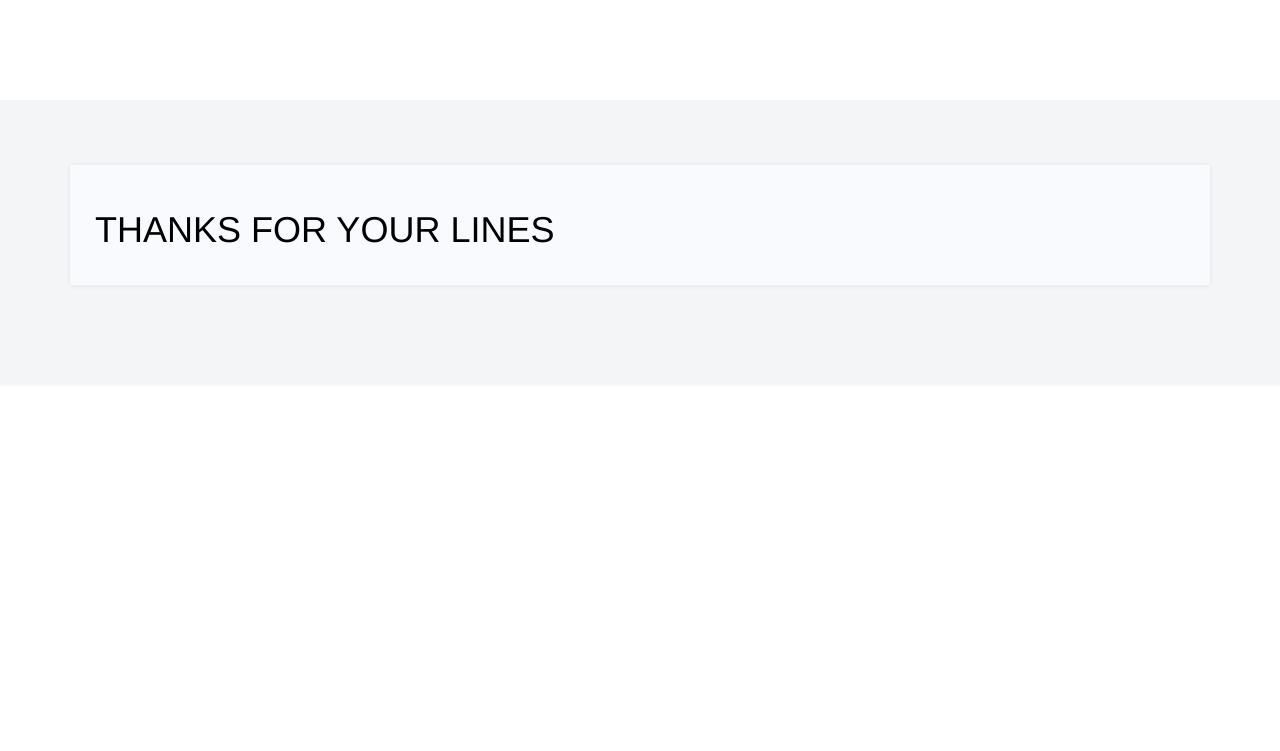
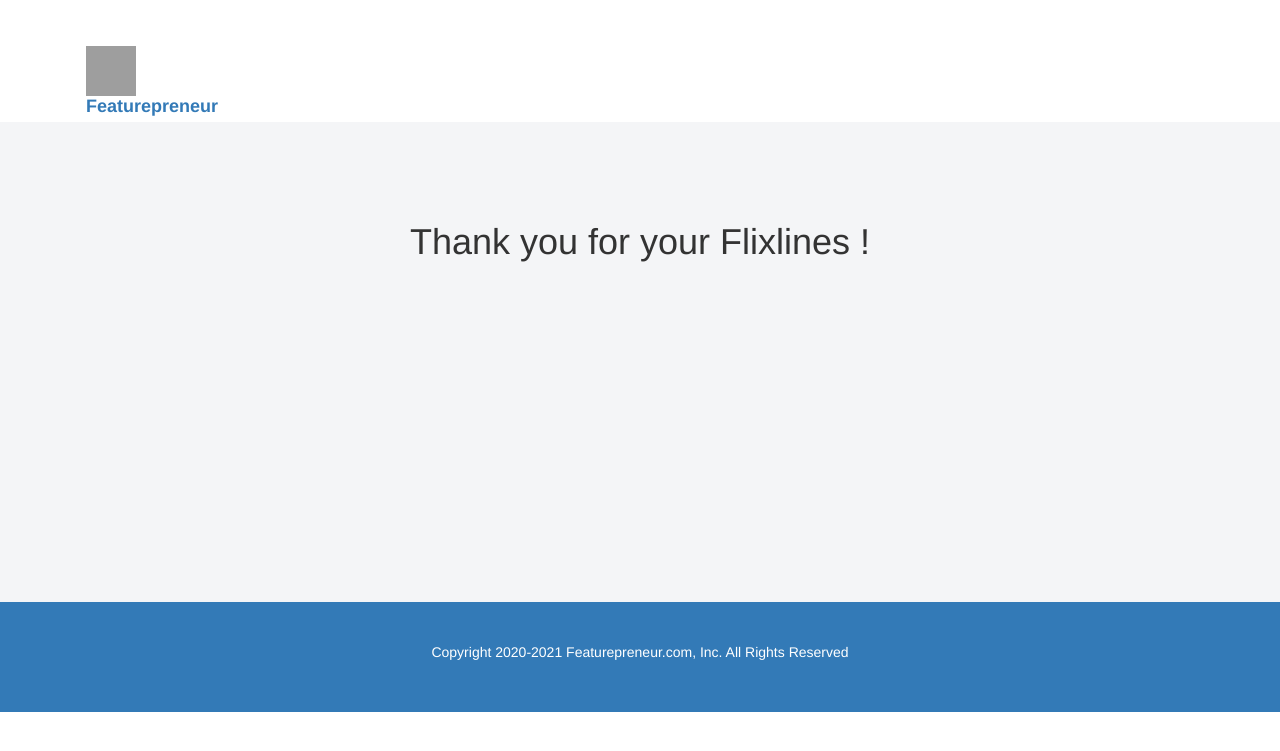
Before and after one commit to tactlabs/flix-lines-classic, a Flask app: template templates/result.html in a window 1280 px wide. Shown: the top 751 px of the page. Run offline with Flask 2, Linux system fonts and the light colour scheme; the template is opened without the code that fills it, so the values that code supplies are empty; some libraries are stand-ins or nearby versions; grey boxes are pictures that could not be loaded.

Commit message:
ui changes

```diff
--- a/templates/result.html
+++ b/templates/result.html
@@ -19,82 +19,39 @@
 </head>
 
 <body>
-
     <style>
-        .margin-top {
-            margin-top: 100px;
+      .pad{
+        padding-bottom: 33rem;
       }
 
-        .item {
-            float: left;
-        }
+    </style>
 
-        .item img {
-            max-width: 100%;
-            height: 100px;
-            border: #f5f5f5 1px solid;
-        }
 
-        .boxed {
-            border: 1px solid rgb(0, 0, 0);
-            width: 68rem;
-            padding: 20px;
-        }
+      <!--Navbar-->
+      <div class="container">
+        <nav class="navbar navbar-white">
+          <a class="navbar-brand text-dark font-weight-bold" href="#">
+            <img src="http://d1cb7w4cvia6lb.cloudfront.net/featurepreneur/recording/logo.png" width="50" height="50" class="d-inline-block align-top logo" alt="">
+            Featurepreneur
+          </a>
+        </nav>
+      </div>
 
-        .box {
-            border: 1px solid rgb(0, 0, 0);
-            padding: 20px;
-        }
-    </style>
-    <nav class="navbar navbar-white navbar-white-inner navbar-fixed-top">
+      <div class="inner-pg pad">
+        <h1 class="text-center">Thank you for your Flixlines !</h1>
+      </div>
+
+      <!--Footer-->
+      <footer class="footer bg-primary pt-4 pb-4">
         <div class="container">
           <div class="row">
-                <div class="col-sm-4 pull-left">
-                    <a class="custom_head animated fadein" href="/">
-
-                    </a>
-                </div>
-                <div class="col-sm-8 pull-right">
-                    <nav class="navbar-login pull-right">
-                        <ul class="nav navbar-nav tr-hd-rg">
-                            <li class="dropdown">
-
-
-                            </li>
-                        </ul>
-                    </nav>
+            <div class="col-sm-12 text-center">
+              <p class="text-white mt-3">Copyright 2020-2021 Featurepreneur.com, Inc. All Rights Reserved</p>
             </div>
           </div>
         </div>
-    </nav>
-    <section class="inner-pg-dash">
-        <div class="container">
-            <div class="row">
-                <div class="col-md-12">
-                    <section class="page_inner">
-
-
-                        <div class="page_heading">
-
-                            <h1 style="color:rgb(0, 0, 0); ">THANKS FOR YOUR LINES</h1>
-
-                        </div>
-                    </section>
-    </section>
-    </div>
-    </div>
-    </div>
-    </section>
-
-    <div class="margin-top"></div>
-
-
-
-
-
-
-
-
+      </footer>
+        <script src="https://cdn.jsdelivr.net/npm/bootstrap@5.0.0-beta1/dist/js/bootstrap.bundle.min.js" integrity="sha384-ygbV9kiqUc6oa4msXn9868pTtWMgiQaeYH7/t7LECLbyPA2x65Kgf80OJFdroafW" crossorigin="anonymous"></script>
   </body>
 
 </html>
```
Also changed, not shown: templates/index.html (+14 -4 lines). Lines whose indentation alone changed are shown as unchanged.
